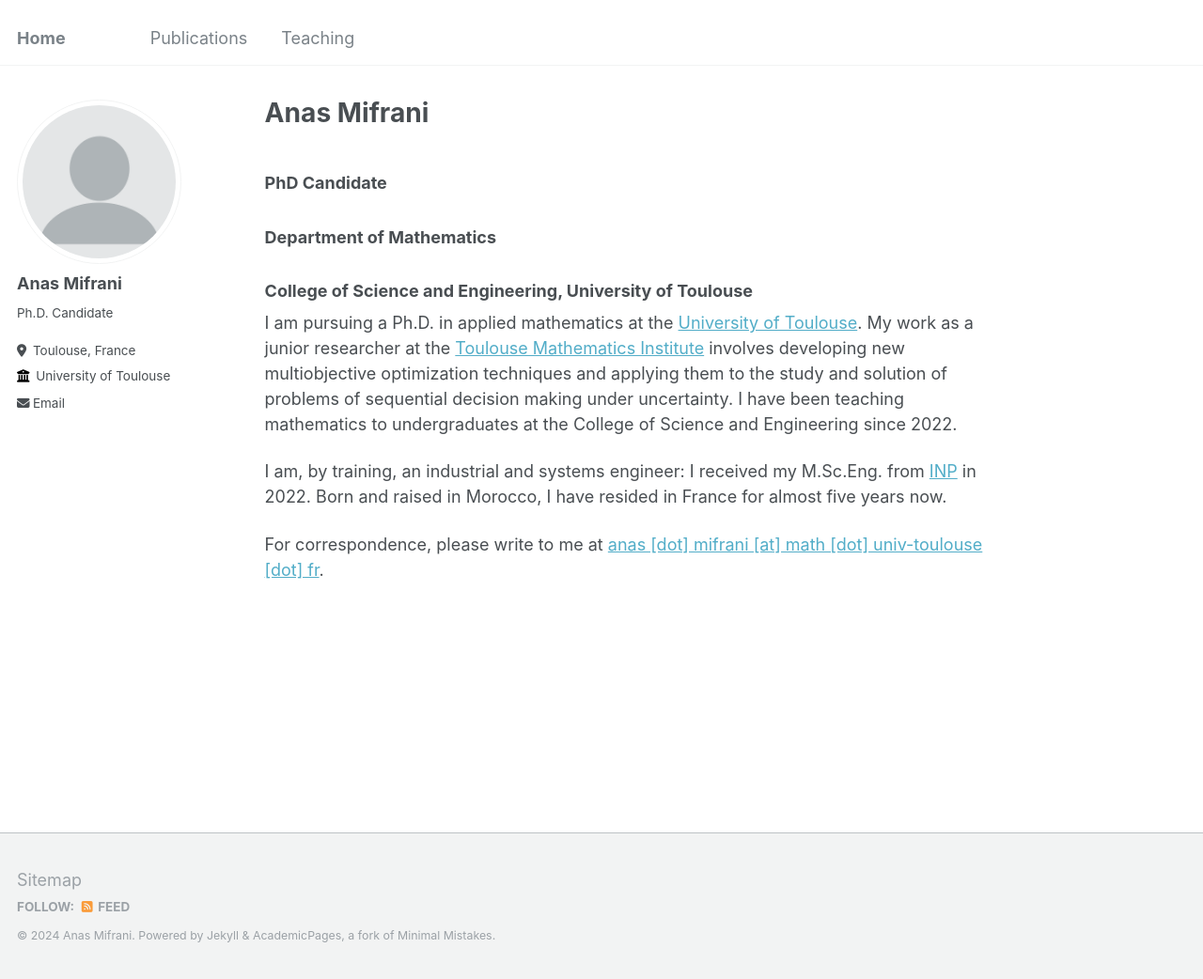
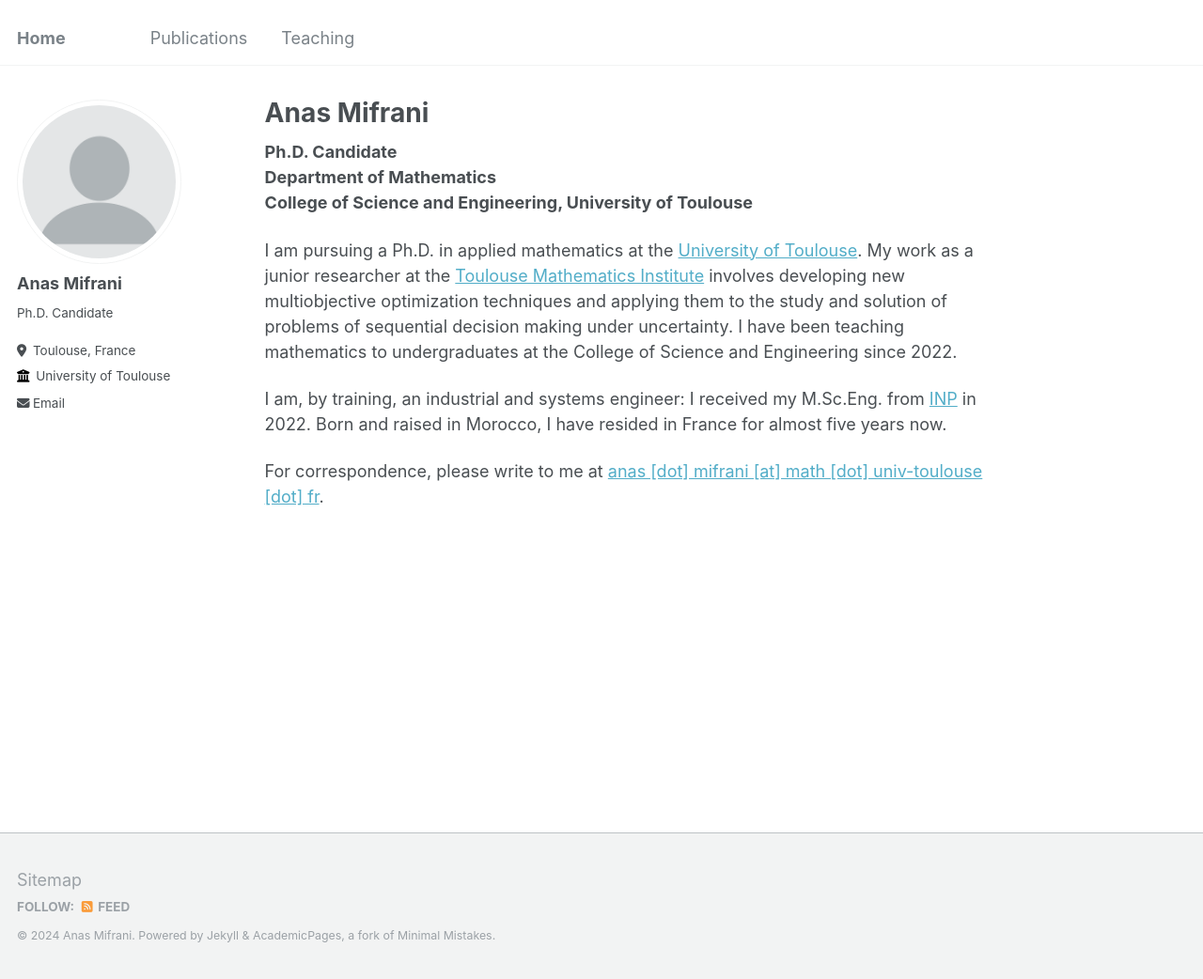
Before and after one commit to anmifrani/anmifrani.github.io, a Jekyll site: the page built from _pages/about.md, in a window 1280 px wide and 1042 px high. Shown: the whole window at 94% size. Built offline with Jekyll 4.4.1, drawn with Linux system fonts in a browser that asks for light colours.

Commit message:
Update about.md

```diff
--- a/_pages/about.md
+++ b/_pages/about.md
@@ -7,9 +7,9 @@ redirect_from:
   - /about.html
 ---
 
-### PhD Candidate
-### Department of Mathematics
-### College of Science and Engineering, University of Toulouse
+<b>Ph.D. Candidate</b> <br>
+<b>Department of Mathematics</b> <br>
+<b>College of Science and Engineering, University of Toulouse</b> <br>
 
 I am pursuing a Ph.D. in applied mathematics at the [University of Toulouse](https://en.univ-toulouse.fr/). My work as a junior researcher at the [Toulouse Mathematics Institute](https://math.univ-toulouse.fr/en/) involves developing new multiobjective optimization techniques and applying them to the study and solution of problems of sequential decision making under uncertainty. I have been teaching mathematics to undergraduates at the College of Science and Engineering since 2022.
 
```
